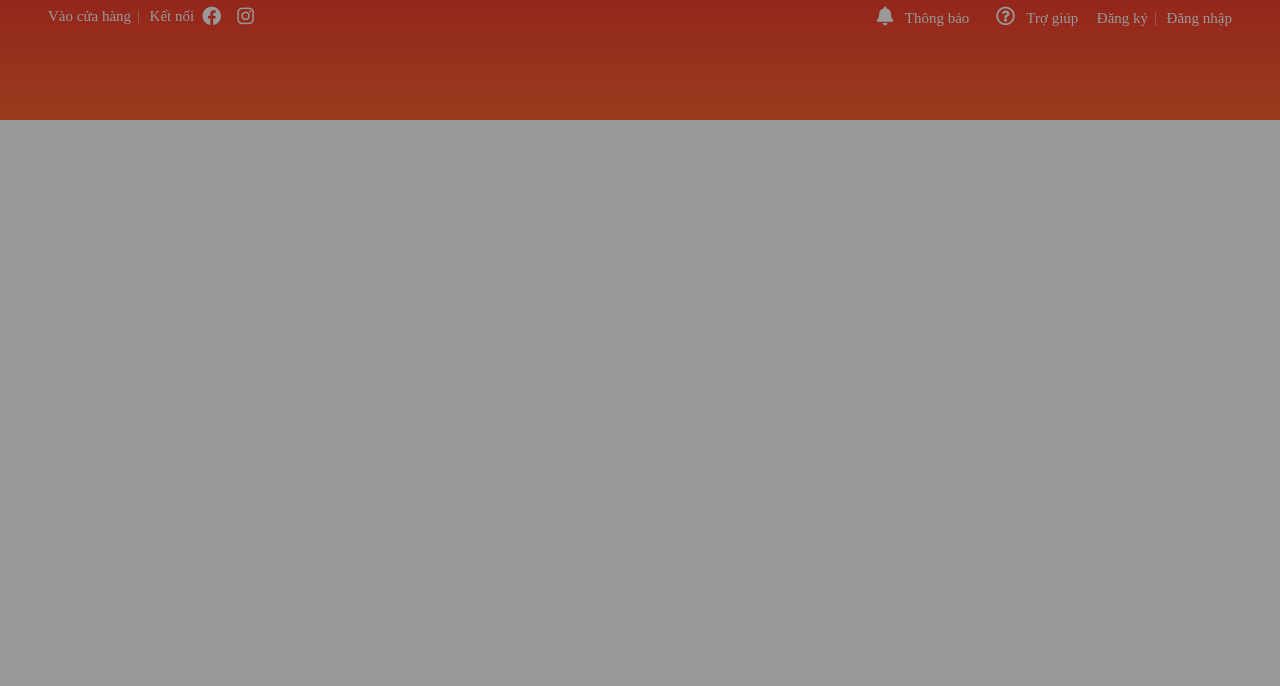
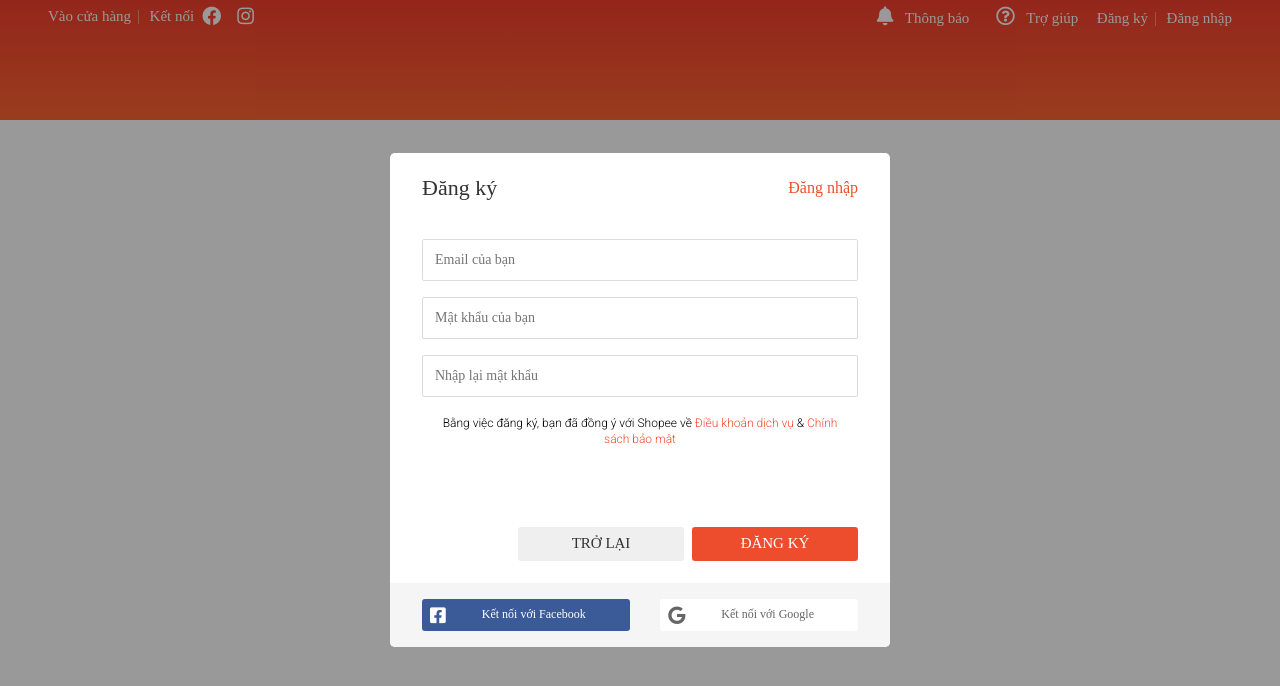
Before and after one commit to minhdat2708/minhdat2708.github.io, a plain HTML site: page index.html in a window 1280 px wide. Drawn offline with nearby package versions, Linux system fonts and the light colour scheme; files whose address does not match are found by name.

Commit message:
css register

```diff
--- a/asset/css/base.css
+++ b/asset/css/base.css
@@ -3,6 +3,7 @@
     --white-color: #fff;
     --black-color: #000;
     --text-color: #333;
+    --boder-color: #dbdbdb;
 }
 
 * {
@@ -63,9 +64,47 @@
 }
 
 .modal__body {
-    background-color: var(--white-color);
     margin: auto;
     position: relative;
     z-index: 1;
-    border-radius: 5px;
+
 }
+
+/* button style */
+.btn {
+    min-width: 142px;
+    height: 34px;
+    text-decoration: none;
+    border: none;
+    border-radius: 3px;
+    font-size: 1.5rem;
+    padding: 0 12px;
+    cursor: pointer;
+    outline: none;
+    color: var(--text-color);
+    display: flex;
+    align-items: center;
+    justify-content: center;
+}
+
+.btn.btn--normal:hover {
+    background-color: rgba(0, 0, 0, 0.05);
+}
+
+.btn.btn--primary {
+    background-color: var(--primary-color);
+    color: var(--white-color);
+}
+
+.btn.btn--size-s {
+    height: 32px;
+    font-size: 12px;
+    padding: 0 8px;
+}
+
+.btn.btn--disable {
+    color: #949494;
+    cursor: default;
+    /* filter: brightness(80%); */
+    background-color: #c3c3c3;
+}
--- a/asset/css/main.css
+++ b/asset/css/main.css
@@ -242,3 +242,113 @@
     display: block;
 
 }
+
+/* authen modal */
+.auth-form {
+    width: 500px;
+    background-color: var(--white-color);
+    border-radius: 5px;
+    overflow: hidden;
+
+}
+
+.auth-form__container {
+    padding: 0 32px;
+}
+
+.auth-form__header {
+    display: flex;
+    align-items: center;
+    justify-content: space-between;
+}
+
+.autho-form__heading {
+    font-size: 2.2rem;
+    font-weight: 400;
+    color: var(--text-color);
+}
+
+.auth-form__switch-btn {
+    font-size: 1.6rem;
+    font-weight: 400;
+    color: var(--primary-color);
+    cursor: pointer;
+}
+
+.auth-form__form {
+    /* width: 436px; */
+}
+
+.auth-form__input {
+    width: 94%;
+    height: 40px;
+    margin-top: 16px;
+    padding: 0 12px;
+    font-size: 1.4rem;
+    border-radius: 2px;
+    border: 1px solid var(--boder-color);
+    outline: none;
+}
+
+.auth-form__input:focus {
+    border-color: #777;
+}
+
+.auth-form__aside {
+    margin-top: 18px;
+}
+
+
+.auth-form__policy-text {
+    font-size: 1.2rem;
+    line-height: 1.6rem;
+    text-align: center;
+    padding: 0 12px;
+}
+
+.auth-form__text-link {
+    color: var(--primary-color);
+    text-decoration: none;
+}
+
+.auth-form__controls {
+    margin-top: 80px;
+    display: flex;
+    justify-content: flex-end;
+}
+
+.auth-form__controls-back {
+    margin-right: 8px;
+}
+
+.auth-form__socials {
+    background-color: #f5f5f5;
+    padding: 16px 32px;
+    display: flex;
+    justify-content: space-between;
+    margin-top: 22px;
+}
+
+.auth-form__socials--title {
+    margin: 0 36px;
+}
+.auth-form__socials-icon {
+    font-size: 1.8rem;
+}
+
+.auth-form__socials--facebook {
+    color: var(--white-color);
+    background-color: #3a5a98;
+}
+
+.auth-form__socials--facebook
+.auth-form__socials-icon {
+    color: var(--white-color);
+
+}
+
+.auth-form__socials--google {
+    color: #666;
+    background-color: var(--white-color);
+
+}
--- a/index.html
+++ b/index.html
@@ -1,5 +1,6 @@
 <!DOCTYPE html>
 <html lang="en">
+
 <head>
     <meta charset="UTF-8">
     <meta http-equiv="X-UA-Compatible" content="IE=edge">
@@ -11,6 +12,7 @@
     <link rel="stylesheet" href="./asset/font/fontawesome-free-5.15.4-web/css/all.min.css">
     <link href="https://fonts.googleapis.com/css2?family=Roboto:wght@300&display=swap" rel="stylesheet">
 </head>
+
 <body>
     <!-- BEM: Block Element Modifier-->
     <div class="app">
@@ -25,10 +27,12 @@
                                 <img src="./asset/images/qr_code.png" alt="QR code" class="header__qr-img">
                                 <div class="header_qr-apps">
                                     <a href="" class="header__qr-link">
-                                        <img src="./asset/images/google.png" alt="Google play" class="header__qr-download-img">
+                                        <img src="./asset/images/google.png" alt="Google play"
+                                            class="header__qr-download-img">
                                     </a>
                                     <a href="" class="header__qr-link">
-                                        <img src="./asset/images/app_store.png" alt="Google play" class="header__qr-download-img">
+                                        <img src="./asset/images/app_store.png" alt="Google play"
+                                            class="header__qr-download-img">
                                     </a>
                                 </div>
                             </div>
@@ -57,28 +61,44 @@
                                 <ul class="header__notify-list">
                                     <li class="header__notify-item header__notify-item--viewed">
                                         <a href="" class="header__notify-link">
-                                            <img src="https://cf.shopee.vn/file/a6f068b91a9776a88f354f0a7ec52a7d_tn" alt="" class="header__notify-img">
+                                            <img src="https://cf.shopee.vn/file/a6f068b91a9776a88f354f0a7ec52a7d_tn"
+                                                alt="" class="header__notify-img">
                                             <div class="header__notify-info">
-                                                <span class="header__notify-name">Xác thực chính hãng nguồn gốc các sản phẩm của Ohui Lorem ipsum dolor sit amet consectetur</span>
-                                                <span class="header__notify-description"> Lorem ipsum dolor sit amet consectetur, adipisicing elit. Consequuntur, eius qui? Repellat eum neque voluptatem quas rem reiciendis dicta! Architecto harum eum repudiandae praesentium cupiditate voluptatum, velit ullam quas iste? </span>
+                                                <span class="header__notify-name">Xác thực chính hãng nguồn gốc các sản
+                                                    phẩm của Ohui Lorem ipsum dolor sit amet consectetur</span>
+                                                <span class="header__notify-description"> Lorem ipsum dolor sit amet
+                                                    consectetur, adipisicing elit. Consequuntur, eius qui? Repellat eum
+                                                    neque voluptatem quas rem reiciendis dicta! Architecto harum eum
+                                                    repudiandae praesentium cupiditate voluptatum, velit ullam quas
+                                                    iste? </span>
                                             </div>
                                         </a>
                                     </li>
                                     <li class="header__notify-item">
                                         <a href="" class="header__notify-link">
-                                            <img src="https://cf.shopee.vn/file/a6f068b91a9776a88f354f0a7ec52a7d_tn" alt="" class="header__notify-img">
+                                            <img src="https://cf.shopee.vn/file/a6f068b91a9776a88f354f0a7ec52a7d_tn"
+                                                alt="" class="header__notify-img">
                                             <div class="header__notify-info">
                                                 <span class="header__notify-name">Mỹ phẩm Ohui chính hãng</span>
-                                                <span class="header__notify-description"> Lorem ipsum dolor sit amet consectetur, adipisicing elit. Consequuntur, eius qui? Repellat eum neque voluptatem quas rem reiciendis dicta! Architecto harum eum repudiandae praesentium cupiditate voluptatum, velit ullam quas iste? </span>
+                                                <span class="header__notify-description"> Lorem ipsum dolor sit amet
+                                                    consectetur, adipisicing elit. Consequuntur, eius qui? Repellat eum
+                                                    neque voluptatem quas rem reiciendis dicta! Architecto harum eum
+                                                    repudiandae praesentium cupiditate voluptatum, velit ullam quas
+                                                    iste? </span>
                                             </div>
                                         </a>
                                     </li>
                                     <li class="header__notify-item">
                                         <a href="" class="header__notify-link">
-                                            <img src="https://cf.shopee.vn/file/a6f068b91a9776a88f354f0a7ec52a7d_tn" alt="" class="header__notify-img">
+                                            <img src="https://cf.shopee.vn/file/a6f068b91a9776a88f354f0a7ec52a7d_tn"
+                                                alt="" class="header__notify-img">
                                             <div class="header__notify-info">
                                                 <span class="header__notify-name">Mỹ phẩm Ohui chính hãng</span>
-                                                <span class="header__notify-description"> Lorem ipsum dolor sit amet consectetur, adipisicing elit. Consequuntur, eius qui? Repellat eum neque voluptatem quas rem reiciendis dicta! Architecto harum eum repudiandae praesentium cupiditate voluptatum, velit ullam quas iste? </span>
+                                                <span class="header__notify-description"> Lorem ipsum dolor sit amet
+                                                    consectetur, adipisicing elit. Consequuntur, eius qui? Repellat eum
+                                                    neque voluptatem quas rem reiciendis dicta! Architecto harum eum
+                                                    repudiandae praesentium cupiditate voluptatum, velit ullam quas
+                                                    iste? </span>
                                             </div>
                                         </a>
                                     </li>
@@ -93,7 +113,8 @@
                                 <i class="header__navbar-icon far fa-question-circle"></i>
                                 Trợ giúp</a>
                         </li>
-                        <li class="header__navbar-item header__navbar-item--bold header__navbar-item--separate">Đăng ký</li>
+                        <li class="header__navbar-item header__navbar-item--bold header__navbar-item--separate">Đăng ký
+                        </li>
                         <li class="header__navbar-item header__navbar-item--bold">Đăng nhập</li>
                     </ul>
                 </nav>
@@ -114,10 +135,58 @@
 
         </div>
         <div class="modal__body">
-            <div class="modal__inner">
-                <!-- form login -->
+            <!-- Authen form -->
+            <div class="auth-form">
+
+                <div class="auth-form__container">
+                    <div class="auth-form__header">
+                        <h3 class="autho-form__heading">Đăng ký</h3>
+                        <span class="auth-form__switch-btn">Đăng nhập</span>
+                    </div>
+
+                    <div class="auth-form__form">
+                        <div class="auth-form__group">
+                            <input type="text" class="auth-form__input" placeholder="Email của bạn">
+                        </div>
+                        <div class="autho-form__group">
+                            <input type="password" class="auth-form__input" placeholder="Mật khẩu của bạn">
+                        </div>
+                        <div class="autho-form__group">
+                            <input type="password" class="auth-form__input" placeholder="Nhập lại mật khẩu">
+                        </div>
+                    </div>
+
+                    <div class="auth-form__aside">
+                        <p class="auth-form__policy-text">
+                            Bằng việc đăng ký, bạn đã đồng ý với Shopee về
+                            <a href="" class="auth-form__text-link">Điều khoản dịch vụ </a> &
+                            <a href="" class="auth-form__text-link"> Chính sách bảo mật</a>
+                        </p>
+                    </div>
+
+                    <div class="auth-form__controls">
+                        <button class="btn btn--normal auth-form__controls-back">TRỞ LẠI</button>
+                        <button class="btn btn--primary">ĐĂNG KÝ</button>
+                    </div>
+                </div>
+
+                <div class="auth-form__socials">
+                    <a href="" class="auth-form__socials--facebook btn btn--size-s btn--width-icon">
+                        <i class="auth-form__socials-icon fab fa-facebook-square"></i>
+                        <span class="auth-form__socials--title">
+                            Kết nối với Facebook
+                        </span>
+                    </a>
+                    <a href="" class="auth-form__socials--google btn btn--size-s btn--width-icon">
+                        <i class="auth-form__socials-icon fab fa-google"></i>
+                        <span class="auth-form__socials--title">
+                            Kết nối với Google
+                        </span>
+                    </a>
+                </div>
             </div>
         </div>
     </div>
 </body>
+
 </html>
```
